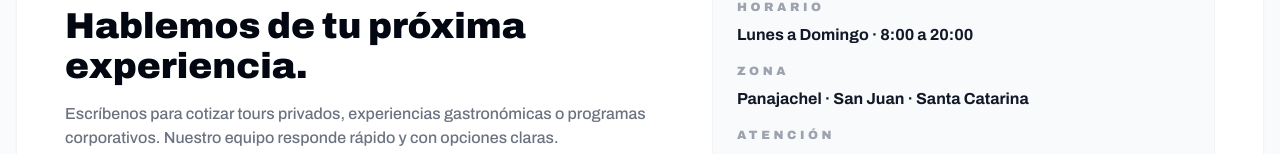
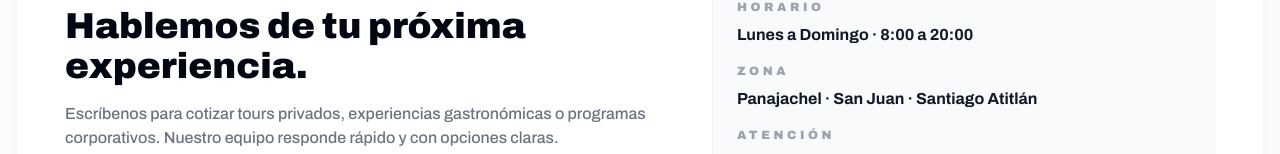
Before and after one commit to DPR2204/atiexg, a React (Vite) app: page / in a window 1280 px wide. Shown: the part 5005-5159 px from the top of the page. Built offline with nearby package versions, Linux system fonts and the light colour scheme.

Commit message:
Update App.tsx

```diff
--- a/App.tsx
+++ b/App.tsx
@@ -581,7 +581,7 @@ const App = () => {
                 </p>
                 <div className="flex flex-wrap gap-3">
                   <a href="https://wa.me/50222681264" target="_blank" className="bg-green-600 text-white px-5 sm:px-7 py-3 sm:py-4 rounded-xl font-black text-[10px] sm:text-xs uppercase tracking-widest hover:bg-green-500">WhatsApp</a>
-                  <a href="mailto:reservas@atitlanrestaurantes.com" className="bg-gray-950 text-white px-5 sm:px-7 py-3 sm:py-4 rounded-xl font-black text-[10px] sm:text-xs uppercase tracking-widest hover:bg-blue-600">Email</a>
+                  <a href="mailto:hola@atitlancafe.com" className="bg-gray-950 text-white px-5 sm:px-7 py-3 sm:py-4 rounded-xl font-black text-[10px] sm:text-xs uppercase tracking-widest hover:bg-blue-600">Email</a>
                 </div>
               </div>
               <div className="bg-gray-50 rounded-2xl border border-gray-100 p-5 sm:p-6 space-y-4">
@@ -591,7 +591,7 @@ const App = () => {
                 </div>
                 <div>
                   <p className="text-[10px] sm:text-xs font-black uppercase tracking-[0.3em] text-gray-400 mb-2">Zona</p>
-                  <p className="text-sm sm:text-base font-bold text-gray-900">Panajachel · San Juan · Santa Catarina</p>
+                  <p className="text-sm sm:text-base font-bold text-gray-900">Panajachel · San Juan · Santiago Atitlán</p>
                 </div>
                 <div>
                   <p className="text-[10px] sm:text-xs font-black uppercase tracking-[0.3em] text-gray-400 mb-2">Atención</p>
```
